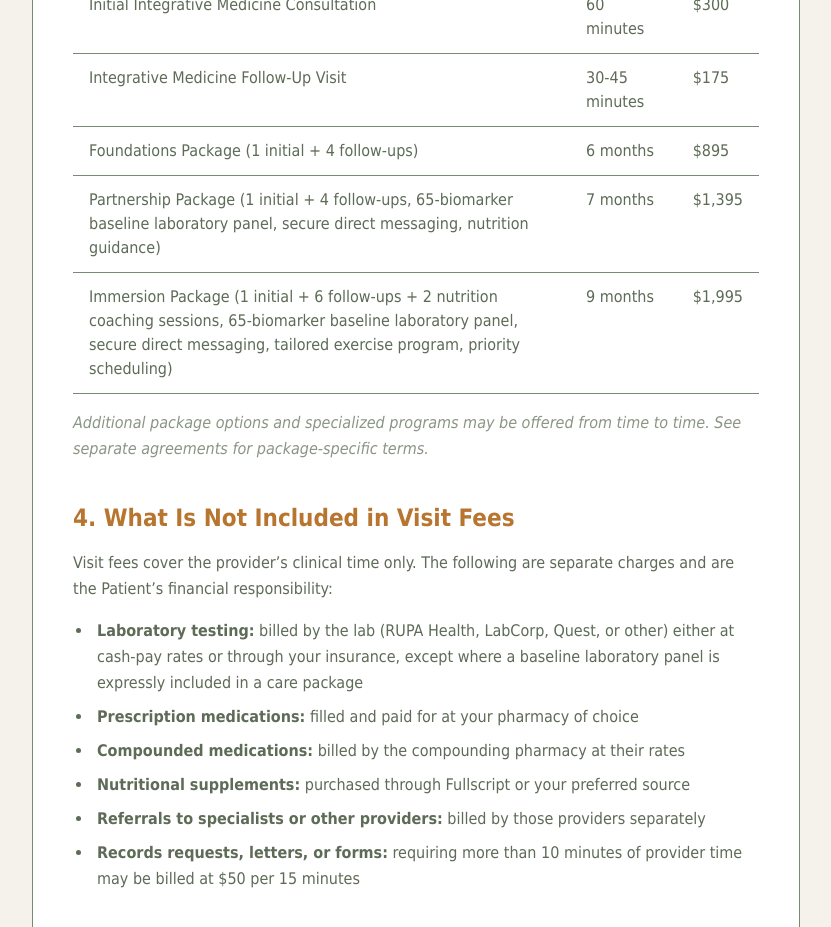
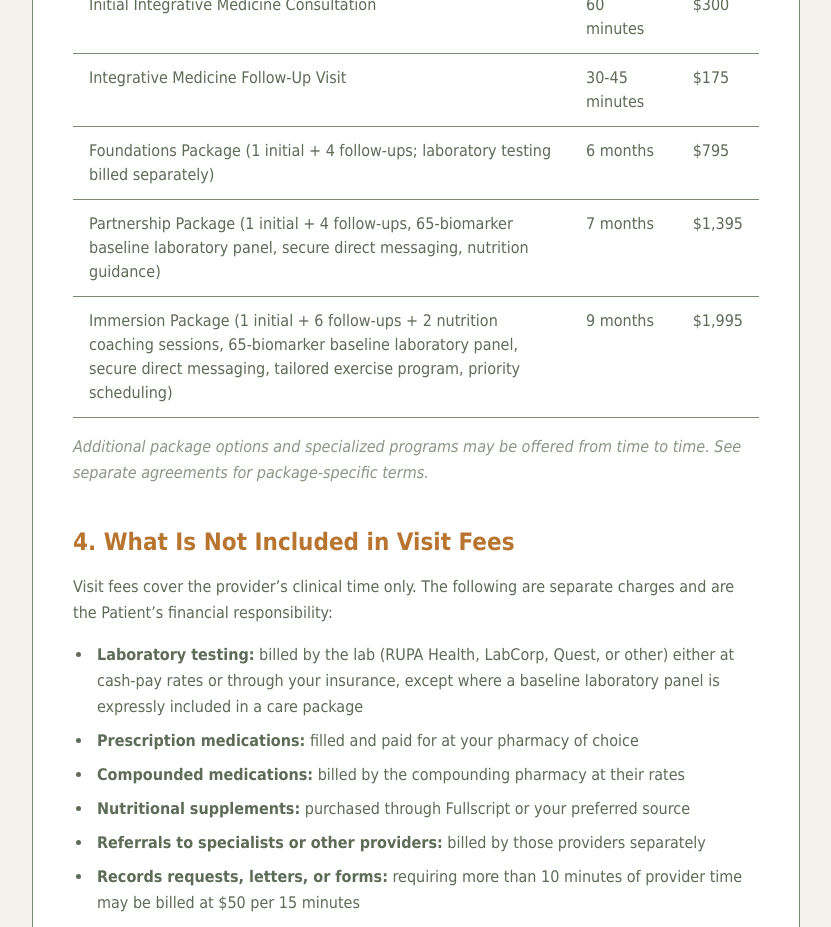
Before and after one commit to allyynorton/pulse-clinic, a Next.js app: page /financial-policy in a window 1280 px wide. Shown: the part 1140-2067 px from the top of the page, without its empty margins (224-1055 px from the left). Built offline with nearby package versions, Linux system fonts and the light colour scheme; no server answers.

Commit message:
Fee schedule: Foundations $795, labs billed separately

```diff
--- a/src/app/financial-policy/page.tsx
+++ b/src/app/financial-policy/page.tsx
@@ -48,9 +48,9 @@ export default function FinancialPolicy() {
             ["Initial Integrative Medicine Consultation", "60 minutes", "$300"],
             ["Integrative Medicine Follow-Up Visit", "30-45 minutes", "$175"],
             [
-              "Foundations Package (1 initial + 4 follow-ups)",
+              "Foundations Package (1 initial + 4 follow-ups; laboratory testing billed separately)",
               "6 months",
-              "$895",
+              "$795",
             ],
             [
               "Partnership Package (1 initial + 4 follow-ups, 65-biomarker baseline laboratory panel, secure direct messaging, nutrition guidance)",
```
